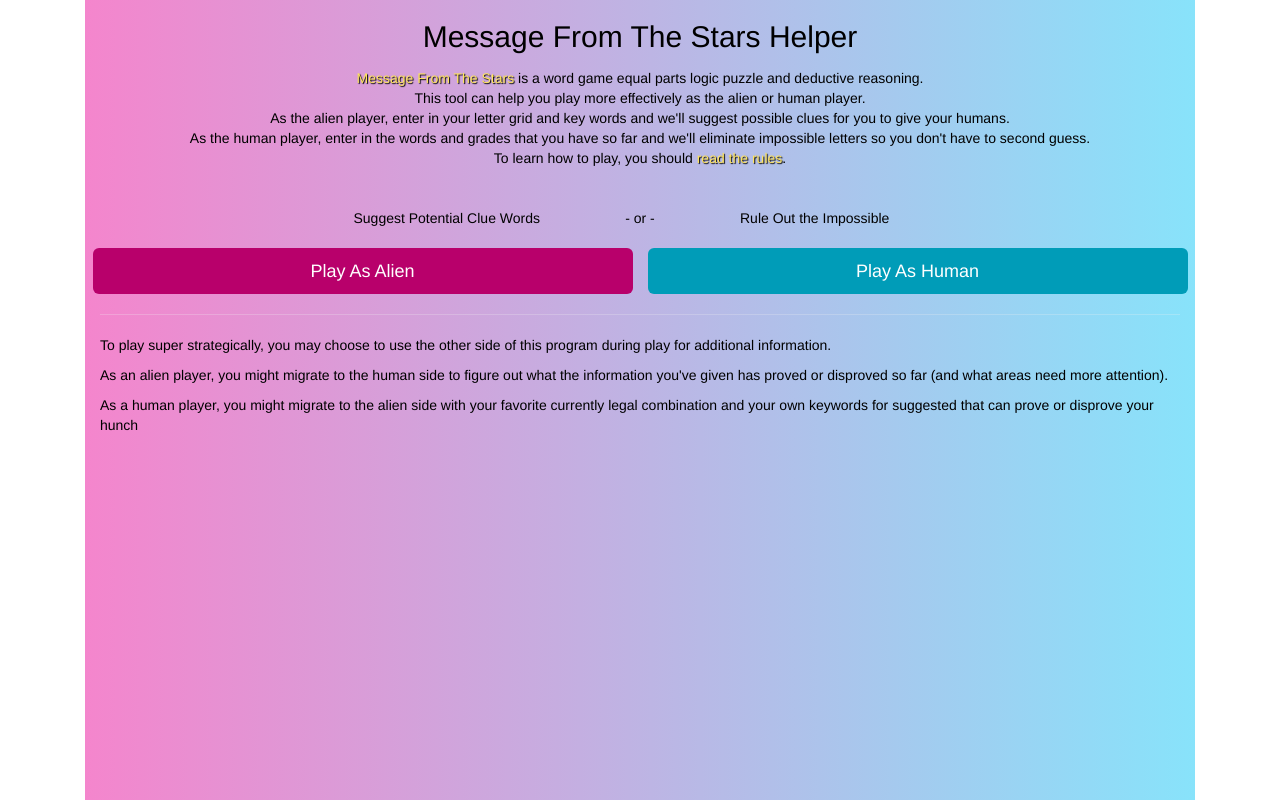
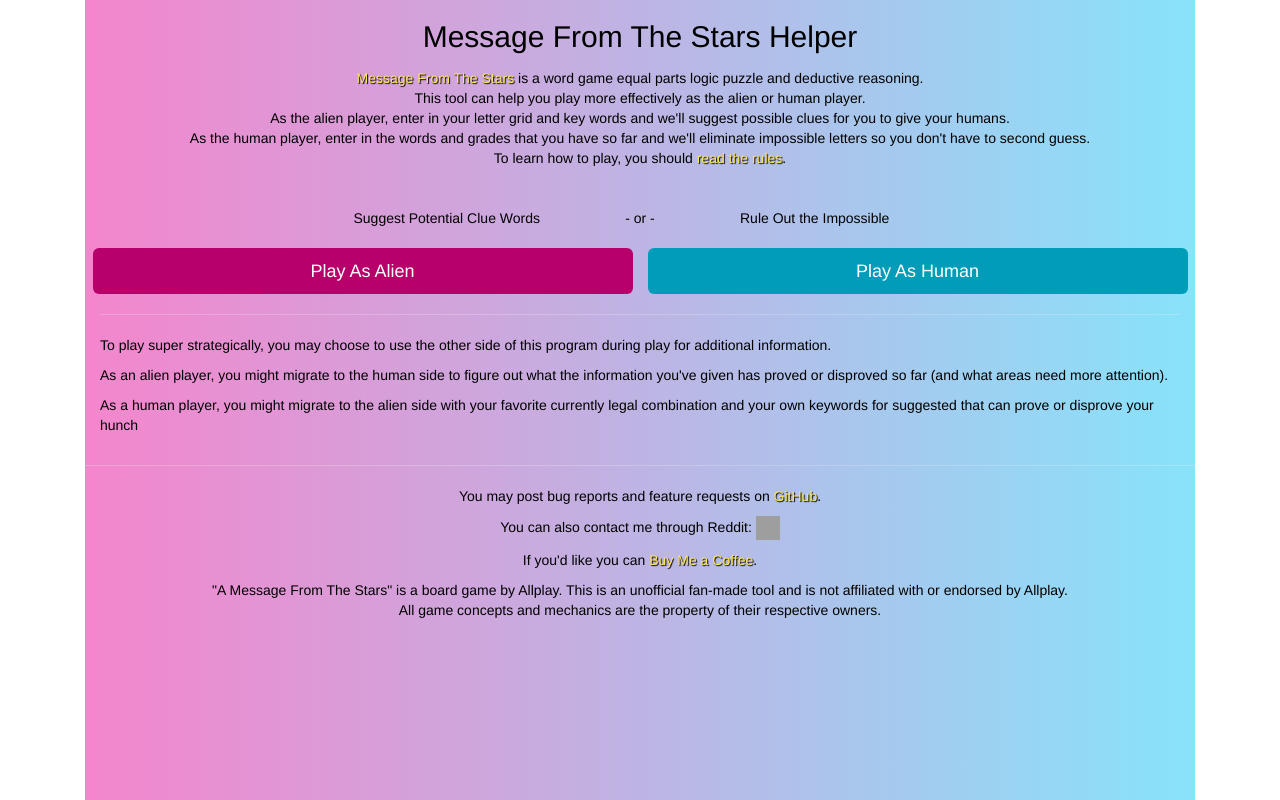
Before and after one commit to swordgeo/Message-From-The-Stars, a React (Create React App) app in the folder frontend/: page / in a window 1280 px wide. Built offline with nearby package versions, Linux system fonts and the light colour scheme; grey boxes are pictures that could not be loaded.

Commit message:
Added rudimentary footer without CSS

```diff
--- a/frontend/src/components/App.js
+++ b/frontend/src/components/App.js
@@ -116,7 +116,7 @@ function App() {
 
 
   return (
-      <div className={`full-body ${getCSSBodyClass()}`}>
+    <div className={`full-body ${getCSSBodyClass()}`}>
 
       {/* Landing Page - shown when no mode is selected */}
       {!currentViewingPlayerMode && (
@@ -304,7 +304,16 @@ function App() {
           </div>
         </div>
       )}
+      <hr/>
+      <footer class="center">
+        <p>You may post bug reports and feature requests on <a href="https://github.com/swordgeo/Message-From-The-Stars">GitHub</a>.</p>
+        <p>You can also contact me through Reddit: <a href="https://reddit.com/user/swordgeo/" title="Reddit"><img loading="lazy" src="https://1000logos.net/wp-content/uploads/2017/05/Reddit-icon-4.png" alt="Reddit icon" width="24" height="24"></img></a></p>
+        <p>If you'd like you can <a href="https://buymeacoffee.com/swordgeo">Buy Me a Coffee</a>.</p>
+        <p>"A Message From The Stars" is a board game by Allplay. This is an unofficial fan-made tool and is not affiliated with or endorsed by Allplay. <br/>
+        All game concepts and mechanics are the property of their respective owners.</p>
+      </footer>
     </div>
+
   );
 }
 
```
